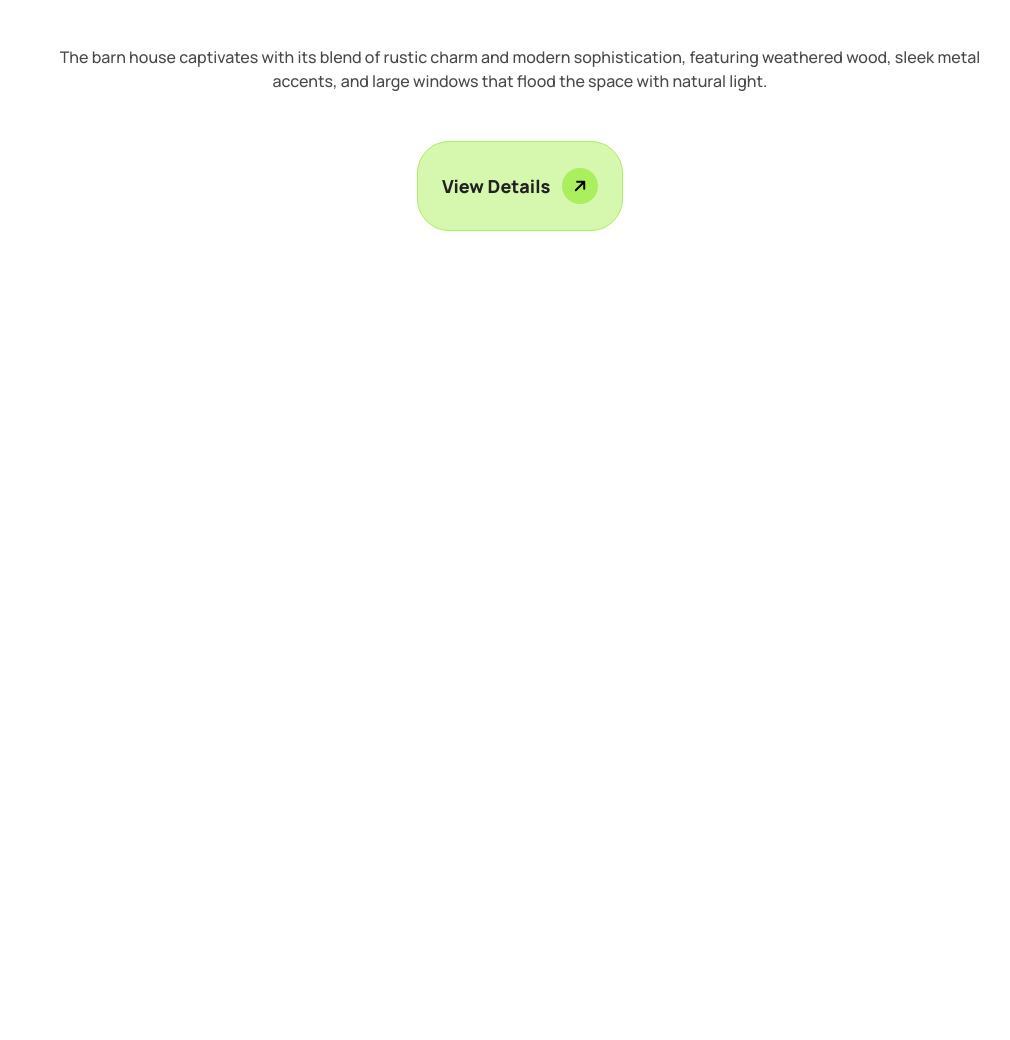
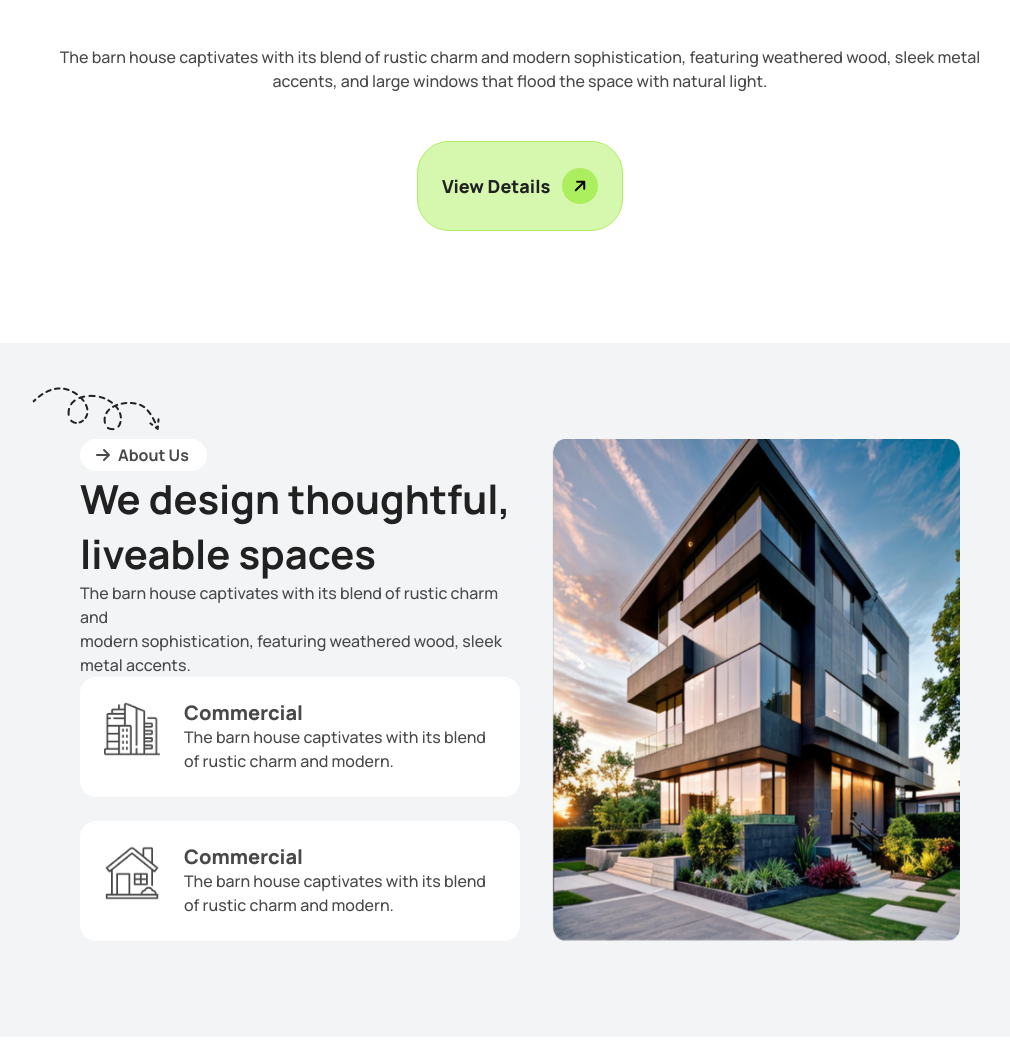
Before and after one commit to Ahammod793/Assignment3, a plain HTML site: page index.html in a window 1280 px wide. Shown: the part 683-1723 px from the top of the page, without its empty margins (120-1130 px from the left). Before the commit the page ends 930 px from the top, so only its background shows below. Drawn offline with nearby package versions, Linux system fonts and the light colour scheme.

Commit message:
Residential HOtel

```diff
--- a/index.html
+++ b/index.html
@@ -114,6 +114,37 @@
             </div>
         </div>
     </header>
+    <main class="my-24">
+        <section class="bg-gray-100 py-24 container mx-auto">
+            <img src="assets/Vector.png" class="absolute top-[1070px] left-[-200px] lg:left-[152px]" alt="Vector">
+            <div class="grid grid-cols-2 grid-rows-1 space-x-8 lg:px-[200px]">
+                <div class="grid grid-cols-1">
+                    <h3 class="w-[127px] h-8 flex items-center gap-2 font-bold text-[16px] leading-5 text-[#494949] px-4 py-2 bg-white rounded-3xl"><i class="fa-solid fa-arrow-right"></i>About Us</h3>
+                    <h1 class="font-bold text-[40px] leading-[55px] items-start text-[#212121]">We design thoughtful, <br> liveable spaces</h1>
+                    <p class="font-medium text-[16px] leading-6 items-start text-[#494949]">The barn house captivates with its blend of rustic charm and <br>
+                            modern sophistication, featuring weathered wood, sleek metal accents.</p>
+                    <div class="space-y-6">
+                        <div class="flex gap-6 bg-white rounded-2xl p-6">
+                            <img src="assets/commercial.png" class="h-14 w-14" alt="Residential">
+                            <div class="gap-10"><h2 class="font-extrabold text-xl leading-6 text-[#494949]">Commercial</h2>
+                            <p class="font-medium text-[16px] leading-6 text-[#494949]">The barn house captivates with its blend <br> of rustic charm and modern.</p></div>
+                        </div>
+                        <div class="flex gap-6 bg-white rounded-2xl p-6">
+                            <img src="assets/residential.png" class="h-14 w-14" alt="Residential">
+                            <div class="gap-10"><h2 class="font-extrabold text-xl leading-6 text-[#494949]">Commercial</h2>
+                            <p class="font-medium text-[16px] leading-6 text-[#494949]">The barn house captivates with its blend <br> of rustic charm and modern.</p></div>
+                        </div>
+                    </div>
+                </div>
+                <div class="flex justify-center md:justify-end"> <img src="assets/Rectangle.png" alt="Hotel"></div>
+            </div>
+        </section>
 
+
+
+
+
+
+    </main>
 </body>
 </html>
```
